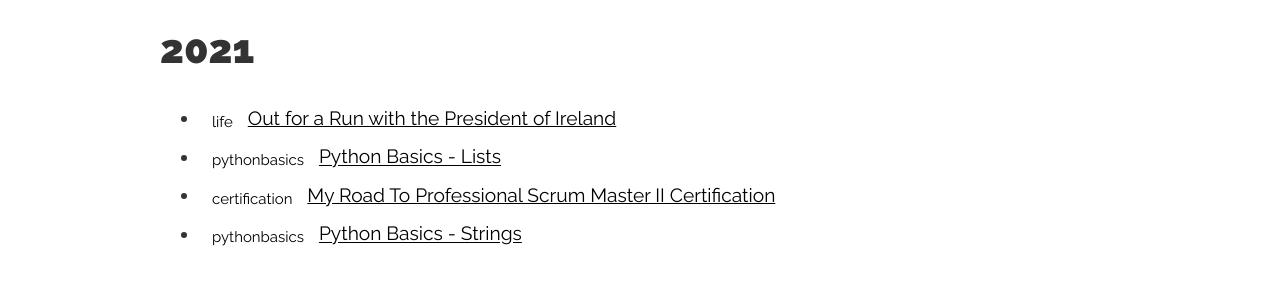
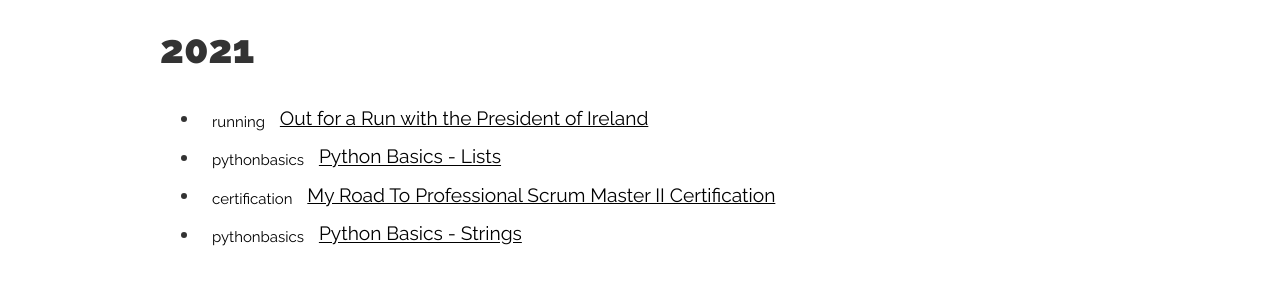
Before and after one commit to conanmercer/conanmercer.github.io, a Jekyll site: the page built from projects.html, in a window 1280 px wide. Shown: the part 553-853 px from the top of the page. Built offline with Jekyll 4.4.1, drawn with Linux system fonts in a browser that asks for light colours; nearby versions of some CDN libraries; some web fonts are replaced.

Commit message:
-update, tags for run post

```diff
--- a/_posts/2021-03-05-meetingthepresident.md
+++ b/_posts/2021-03-05-meetingthepresident.md
@@ -2,8 +2,8 @@
 layout: post
 author: Conan Mercer
 title: "Out for a Run with the President of Ireland"
-categories: [blog]
-tags: life
+categories: [running, sport]
+tags: running
 ---
 
 <script src="https://polyfill.io/v3/polyfill.min.js?features=es6"></script>
```
